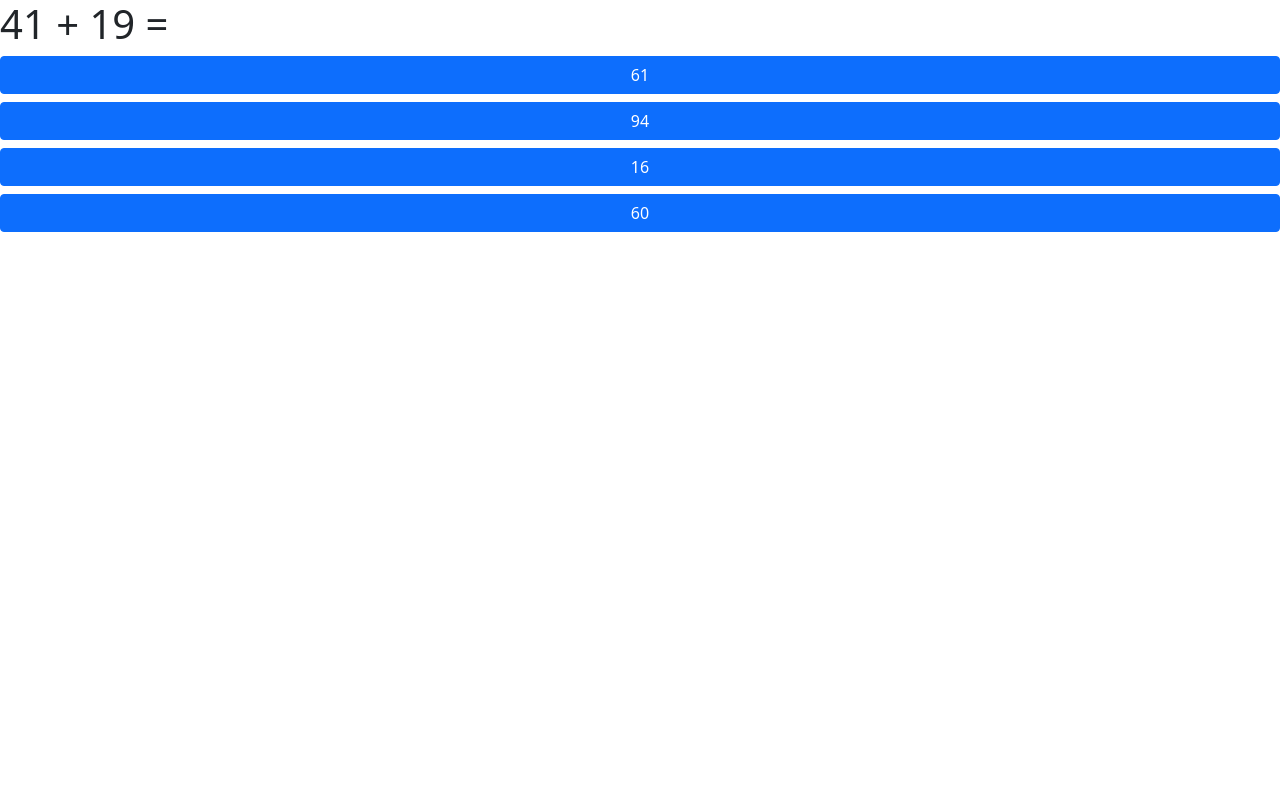
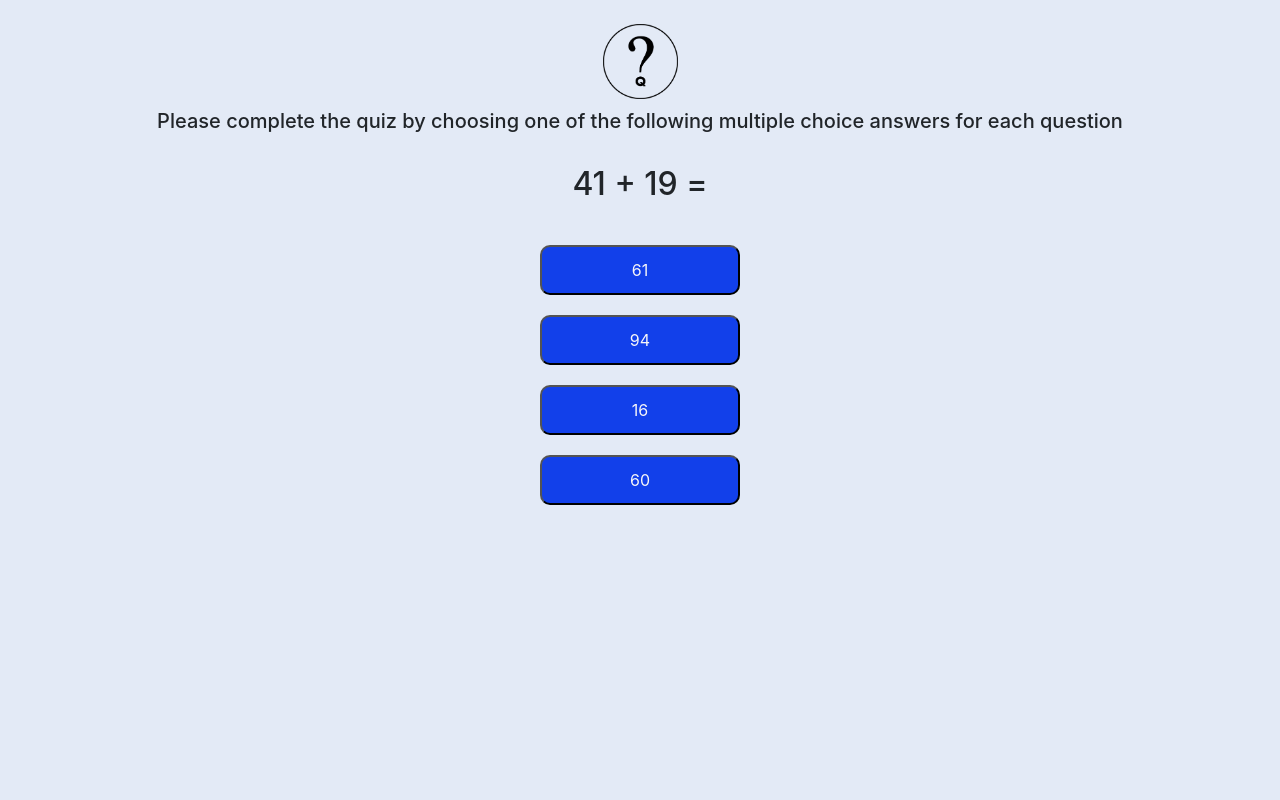
Before and after one commit to Flippo1337/quizzly, a Flask app: page /quiz/addition in a window 1280 px wide. Run offline with Flask 2, Linux system fonts and the light colour scheme; some libraries are stand-ins or nearby versions.

Commit message:
working version

```diff
--- a/app/app.py
+++ b/app/app.py
@@ -5,6 +5,7 @@ app = Flask(__name__)
 
 
 @app.route('/')
+@app.route('/home')
 def index():
     return render_template('home.html')
 
@@ -12,16 +13,20 @@ def index():
 @app.route('/quiz/addition')
 def addition_quiz():
     question_data = generate_two_number_addition_or_subtraction_question('addition')
-    return render_template('quiz.html', question=question_data['question_string'],
-                           answers=question_data['all_answers'])
+    return render_template('quiz.html',
+                           question=question_data['question_string'],
+                           answers=question_data['all_answers'],
+                           title='Addition Quiz')
 
 
 @app.route('/quiz/subtraction')
 def subtraction_quiz():
     question_data = generate_two_number_addition_or_subtraction_question('subtraction')
-    return render_template('quiz.html', question=question_data['question_string'],
-                           answers=question_data['all_answers'])
+    return render_template('quiz.html',
+                           question=question_data['question_string'],
+                           answers=question_data['all_answers'],
+                           title='Subtration Quiz')
 
 
 if __name__ == '__main__':
-    app.run(debug=True, host='0.0.0.0')
+    app.run(debug=True, port=81, host='0.0.0.0')
--- a/app/static/main.css
+++ b/app/static/main.css
@@ -1,3 +1,32 @@
 body {
-    background-color: #616161
+    background-color: #e3eaf6
 }
+
+.site-header {
+  color: #062d81;
+}
+
+.button-custom {
+    background-color: #1240ea;
+    color: #f7f6f8;
+    padding: 10px;
+    height: 50px;
+    width: 200px;
+    font-size: 16px;
+    border-radius: 10px;
+    cursor: pointer;
+    -moz-border-radius: 10px;
+    -webkit-border-radius: 10px;
+    margin:10px;
+    }
+
+/* Add a background color on hover */
+.button-custom button:hover {
+  background-color: #0536ea;
+}
+
+.center {
+  display: block;
+  margin-left: auto;
+  margin-right: auto;
+}
--- a/app/templates/base.html
+++ b/app/templates/base.html
@@ -1,12 +1,26 @@
 <html lang="en" dir="ltr">
 <head>
     <meta charset="utf-8">
-    <title>Quiz</title>
-    <link href="https://cdn.jsdelivr.net/npm/bootstrap@5.0.2/dist/css/bootstrap.min.css" rel="stylesheet" integrity="sha384-EVSTQN3/azprG1Anm3QDgpJLIm9Nao0Yz1ztcQTwFspd3yD65VohhpuuCOmLASjC" crossorigin="anonymous">
+    <title>Quizzly</title>
+        <meta name="viewport" content="width=device-width, initial-scale=1, shrink-to-fit=no">
+
+    <!-- Bootstrap CSS -->
+    <link rel="stylesheet" href="https://maxcdn.bootstrapcdn.com/bootstrap/4.0.0/css/bootstrap.min.css" integrity="sha384-Gn5384xqQ1aoWXA+058RXPxPg6fy4IWvTNh0E263XmFcJlSAwiGgFAW/dAiS6JXm" crossorigin="anonymous">
+
+    <link rel="stylesheet" type="text/css" href="{{ url_for('static', filename='main.css') }}">
 
 </head>
 <body>
+<br>
 {% block content %}
 {% endblock %}
 </body>
 </html>
+
+    <!-- Optional JavaScript -->
+    <!-- jQuery first, then Popper.js, then Bootstrap JS -->
+    <script src="https://code.jquery.com/jquery-3.2.1.slim.min.js" integrity="sha384-KJ3o2DKtIkvYIK3UENzmM7KCkRr/rE9/Qpg6aAZGJwFDMVNA/GpGFF93hXpG5KkN" crossorigin="anonymous"></script>
+    <script src="https://cdnjs.cloudflare.com/ajax/libs/popper.js/1.12.9/umd/popper.min.js" integrity="sha384-ApNbgh9B+Y1QKtv3Rn7W3mgPxhU9K/ScQsAP7hUibX39j7fakFPskvXusvfa0b4Q" crossorigin="anonymous"></script>
+    <script src="https://maxcdn.bootstrapcdn.com/bootstrap/4.0.0/js/bootstrap.min.js" integrity="sha384-JZR6Spejh4U02d8jOt6vLEHfe/JQGiRRSQQxSfFWpi1MquVdAyjUar5+76PVCmYl" crossorigin="anonymous"></script>
+</body>
+</html>
--- a/app/templates/quiz.html
+++ b/app/templates/quiz.html
@@ -1,10 +1,13 @@
 {% extends "base.html" %}
-
 {% block content%}
-<h1>{{question}}</h1>
-<div class="d-grid gap-2">
-  {% for answer in answers %}
-  <button class="btn btn-primary" type="button">{{answer}}</button>
-  {% endfor %}
-</div>
+    <img class="center" style="margin-bottom: 10px" src="{{ url_for('static', filename='images/quizzly logo.png')}}" width="75">
+    <h5 align="center">Please complete the quiz by choosing one of the following multiple choice answers for each question</h5>
+    <br>
+    <h2 align="center">{{question}}</h2>
+    <br/>
+    <div class="btn-group-vertical" style="display: flex; align-items: center">
+        {% for answer in answers %}
+            <button class="button-custom">{{answer}}</button>
+        {% endfor %}
+    </div>
 {% endblock %}
```
Also changed, not shown: app/templates/home.html (+10 -5 lines), app/static/images/quizzly logo.png (added), templates_old/index.html (renamed from templates/index.html), templates_old/login.html (renamed from templates/login.html).
